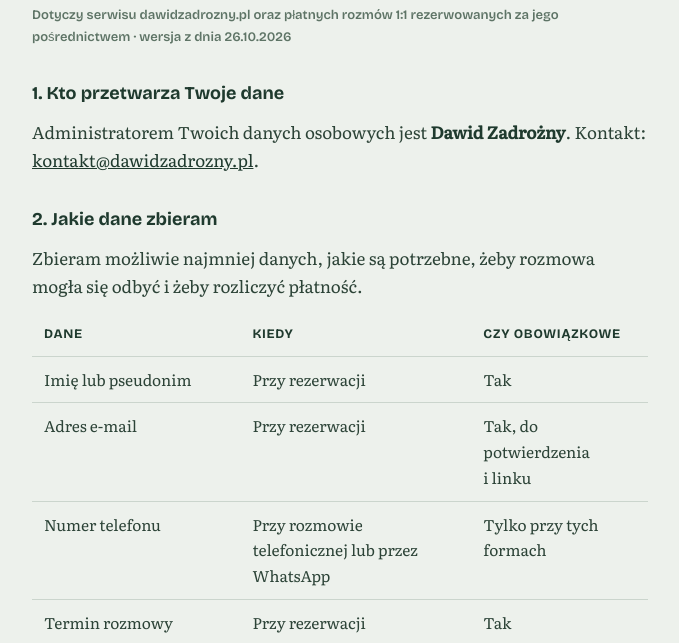
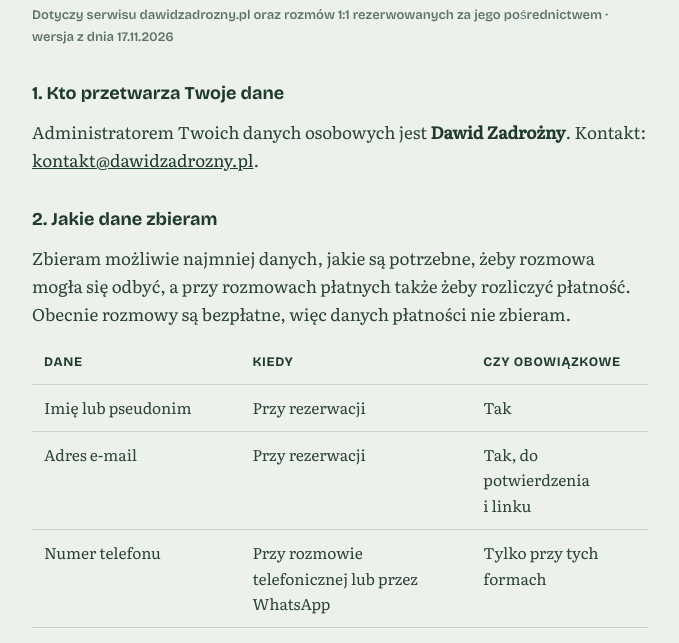
Before and after one commit to zadrozny007-sketch/dawidzadrozny.pl, a plain HTML site: page polityka-prywatnosci.html in a window 1280 px wide. Shown: the part 140-783 px from the top of the page, without its empty margins (300-979 px from the left). Drawn offline with nearby package versions, Linux system fonts and the light colour scheme.

Commit message:
Strona: FAQ, regulamin i polityka prywatności spójne z bezpłatnymi rozmowami
Co-Authored-By: Claude Opus 5.5 <noreply@anthropic.com>
Claude-Session: https://claude.ai/code/session_015JF7M3PZtdfENdo8pLmh8v

```diff
--- a/polityka-prywatnosci.html
+++ b/polityka-prywatnosci.html
@@ -49,13 +49,13 @@ footer a{color:var(--muted)}
 <a href="./" class="powrot">← Wróć na stronę główną</a>
 
 <h1>Polityka prywatności</h1>
-<span class="data">Dotyczy serwisu dawidzadrozny.pl oraz płatnych rozmów 1:1 rezerwowanych za jego pośrednictwem · wersja z dnia 26.10.2026</span>
+<span class="data">Dotyczy serwisu dawidzadrozny.pl oraz rozmów 1:1 rezerwowanych za jego pośrednictwem · wersja z dnia 17.11.2026</span>
 
 <h2>1. Kto przetwarza Twoje dane</h2>
 <p>Administratorem Twoich danych osobowych jest <strong>Dawid Zadrożny</strong>. Kontakt: <a href="mailto:kontakt@dawidzadrozny.pl">kontakt@dawidzadrozny.pl</a>.</p>
 
 <h2>2. Jakie dane zbieram</h2>
-<p>Zbieram możliwie najmniej danych, jakie są potrzebne, żeby rozmowa mogła się odbyć i&nbsp;żeby rozliczyć płatność.</p>
+<p>Zbieram możliwie najmniej danych, jakie są potrzebne, żeby rozmowa mogła się odbyć, a&nbsp;przy rozmowach płatnych także żeby rozliczyć płatność. Obecnie rozmowy są bezpłatne, więc danych płatności nie zbieram.</p>
 <div class="przewin">
 <table class="tabela">
   <tr><th>Dane</th><th>Kiedy</th><th>Czy obowiązkowe</th></tr>
```
Also changed, not shown: index.html (+2 -2 lines), regulamin.html (+1 -1 lines).
